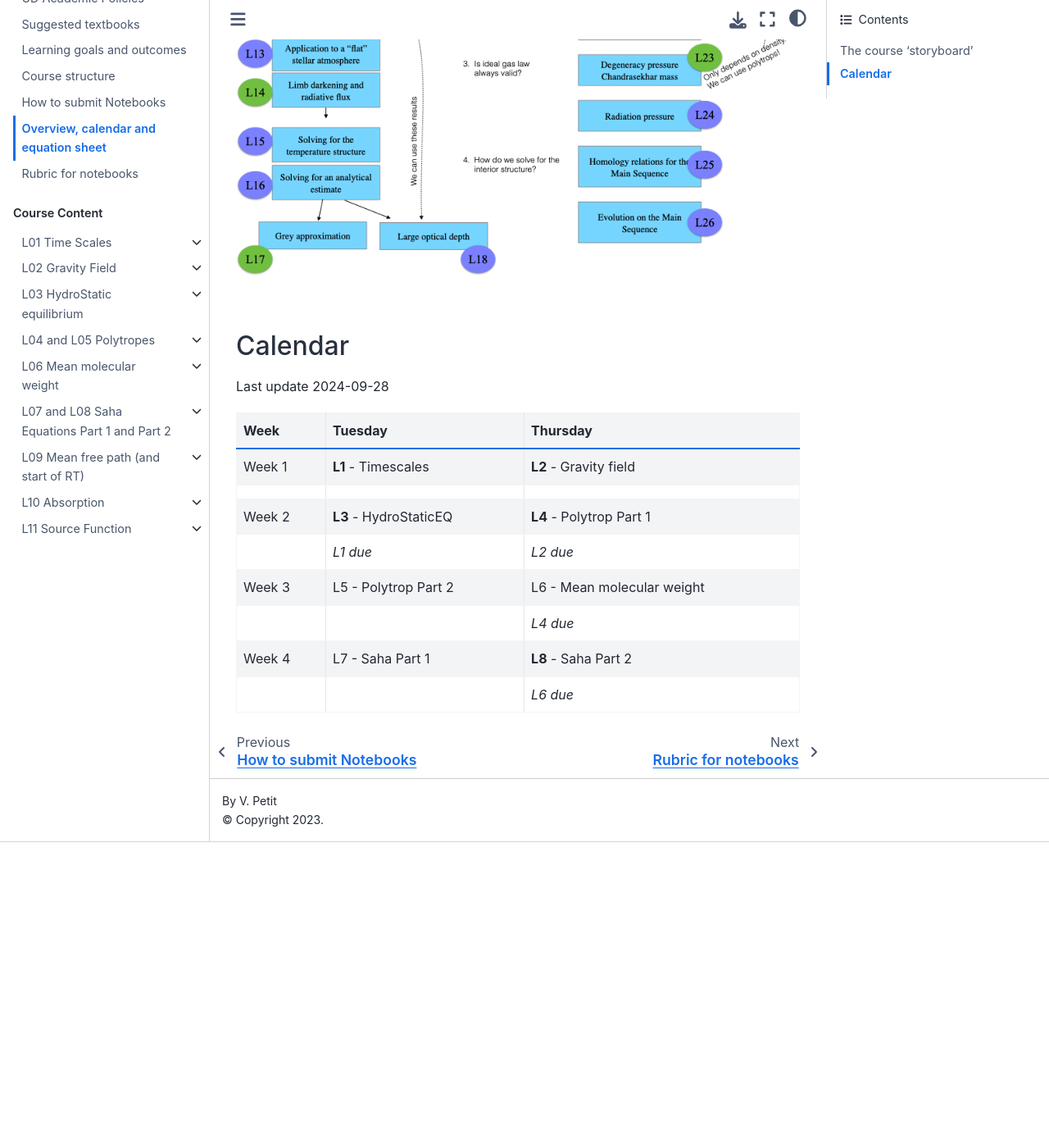
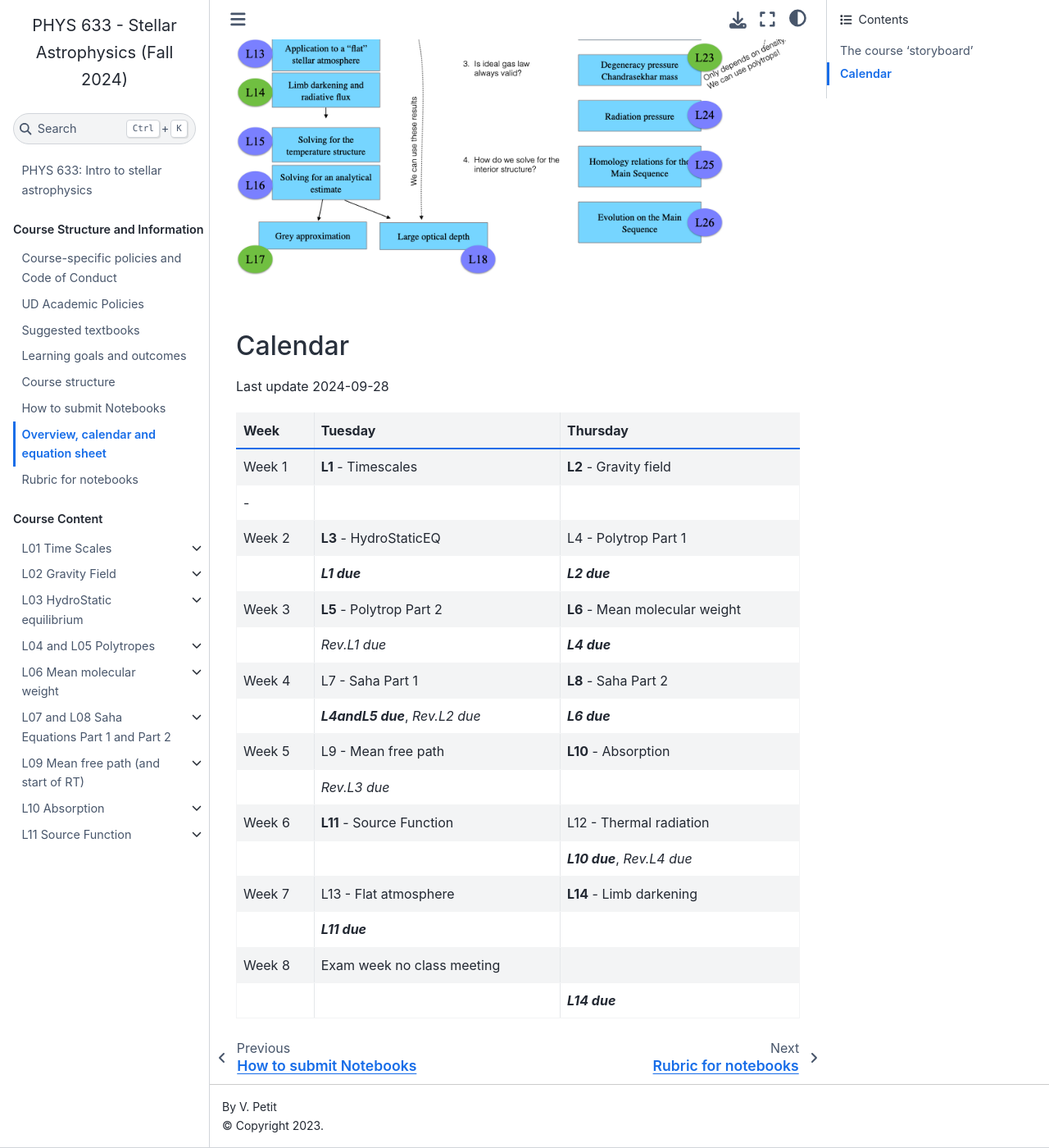
Before and after one commit to veropetit/PHYS633-F2024, a Jupyter Book: the page built from Book/CourseInformation/Calendar.md, in a window 1280 px wide and 1400 px high, scrolled down 751 px. Shown: the whole window at 82% size. Built offline with Jupyter Book 1.0.4 settings and Sphinx 7.4.7 and the Sphinx Book theme 1.1.4, drawn with Linux system fonts in a browser that asks for light colours; before the commit the page ends 1778 px from its top, so only the background shows below that.

Commit message:
Update calendar and micro-objectives

```diff
--- a/Book/CourseInformation/Calendar.md
+++ b/Book/CourseInformation/Calendar.md
@@ -7,13 +7,21 @@
 ## Calendar
 Last update 2024-09-28
 
-| Week   | Tuesday                 | Thursday     |
-|-----------|-------------------------|-------------------------|
-| Week 1    | **L1** - Timescales     | **L2** - Gravity field  |
-|           | | |
-| Week 2    | **L3** - HydroStaticEQ  | **L4** - Polytrop Part 1 |
-|           | *L1 due*                  | *L2 due*                     |
-| Week 3    | L5 - Polytrop Part 2    | L6 - Mean molecular weight |
-|           |                         | *L4 due*      |
-| Week 4    | L7 - Saha Part 1        | **L8** - Saha Part 2 |
-|           |                         | *L6 due*               |
+| Week   | Tuesday                      | Thursday     |
+|-----------|-------------------------  |-------------------------|
+| Week 1    | **L1** - Timescales       | **L2** - Gravity field  |
+|        -   |                           |                         |
+| Week 2    | **L3** - HydroStaticEQ    | L4 - Polytrop Part 1    |
+|           | ***L1 due***                  | ***L2 due***                     |
+| Week 3    | **L5** - Polytrop Part 2  | **L6** - Mean molecular weight |
+|           |  *Rev.L1 due*             | ***L4 due***                  |
+| Week 4    | L7 - Saha Part 1          | **L8** - Saha Part 2      |
+|           | ***L4andL5 due***, *Rev.L2 due* |  ***L6 due***                 |
+| Week 5    | L9 - Mean free path       | **L10** - Absorption      |
+|           | *Rev.L3 due*              |                           |
+| Week 6    | **L11** - Source Function | L12 - Thermal radiation   |
+|           |                           |  ***L10 due***, *Rev.L4 due*  |
+| Week 7    | L13 - Flat atmosphere     | **L14** - Limb darkening  |
+|           |  ***L11 due***                |                           |
+| Week 8    | Exam week no class meeting|                           |
+|           |                           | ***L14 due***                 |
```
Also changed, not shown: Book/L09-MeanFreePath/README.md (+14 -0 lines), Book/L10-Absorption/README.md (+12 -0 lines), Book/L11-SourceFunction/README.md (+9 -1 lines).
